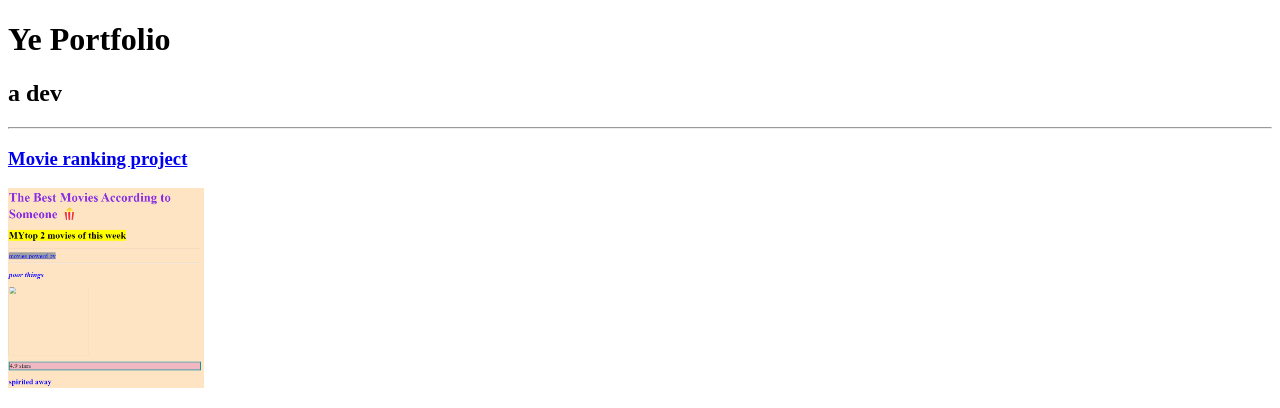
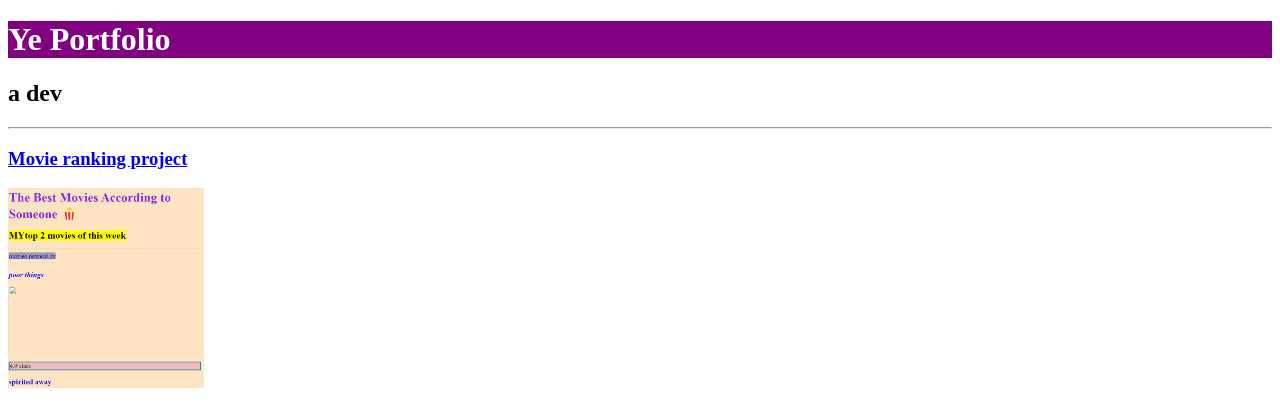
Before and after one commit to brokenspagheti/html-pf-ye, a plain HTML site: page index.html in a window 1280 px wide. Shown: the top 408 px of the page. Drawn offline with Linux system fonts and the light colour scheme.

Commit message:
Update index.html

```diff
--- a/index.html
+++ b/index.html
@@ -4,6 +4,9 @@
  <head>
     <meta charset="UTF-8">
     <meta name="viewport" content="width=device-width, initial-scale=1.0">
+  <style>
+   h1{background-color:purple; color: white;}
+  </style>
     <title>portfolio</title>
  </head>
  <body>
```
